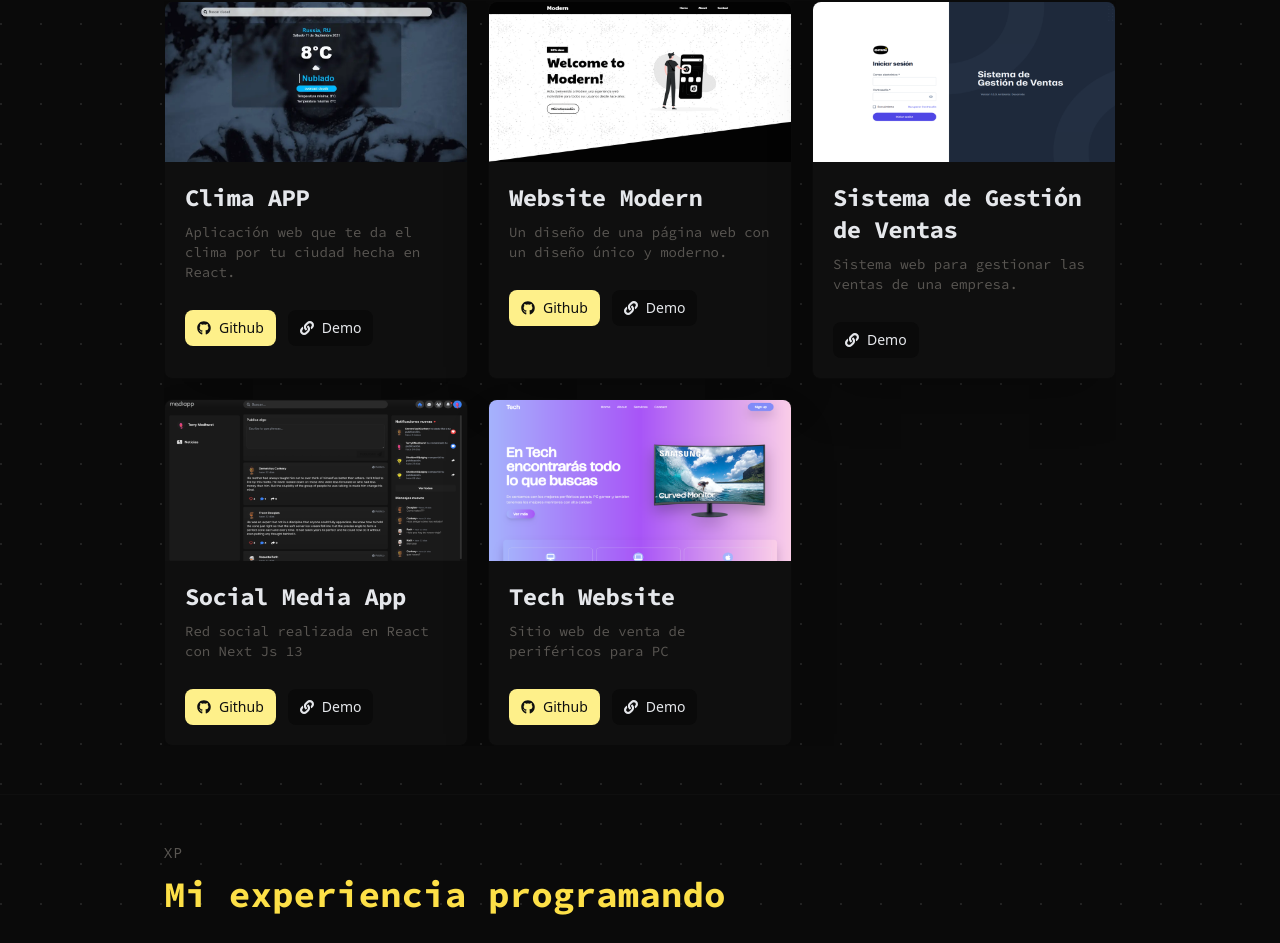
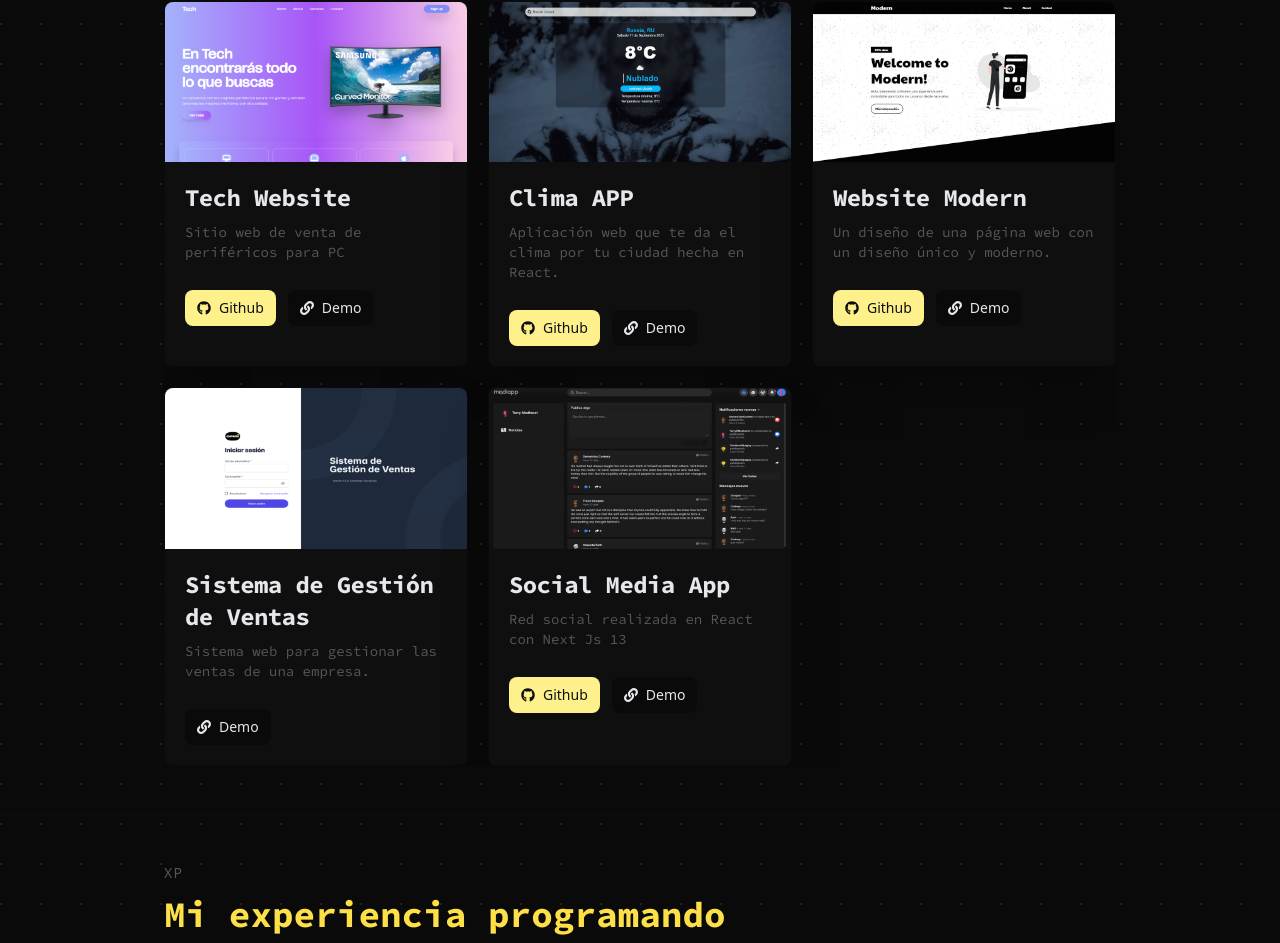
Before and after one commit to edonrosa6/portfolio, an Angular app: page / in a window 1280 px wide. Shown: the part 2017-2960 px from the top of the page. Built offline with nearby package versions, Linux system fonts and the light colour scheme.

Commit message:
change projects order

```diff
--- a/src/app/components/projects/projects.component.ts
+++ b/src/app/components/projects/projects.component.ts
@@ -26,6 +26,13 @@ export class ProjectsComponent {
 
     this.projects = [
       {
+        img: "assets/techwebsite.png",
+        url: "https://tech-edson-rosales.netlify.app/",
+        title: "Tech Website",
+        description: "Sitio web de venta de periféricos para PC",
+        githubUrl: `${baseAddressGithub}tech`
+      },
+      {
         img: "assets/app-clima.webp",
         url: "https://edson-clima-app.netlify.app/",
         title: "Clima APP",
@@ -51,13 +58,6 @@ export class ProjectsComponent {
         title: "Social Media App",
         description: "Red social realizada en React con Next Js 13",
         githubUrl: `${baseAddressGithub}mediAPP`
-      },
-      {
-        img: "assets/techwebsite.png",
-        url: "https://tech-edson-rosales.netlify.app/",
-        title: "Tech Website",
-        description: "Sitio web de venta de periféricos para PC",
-        githubUrl: `${baseAddressGithub}tech`
       }
     ];
   }
```
